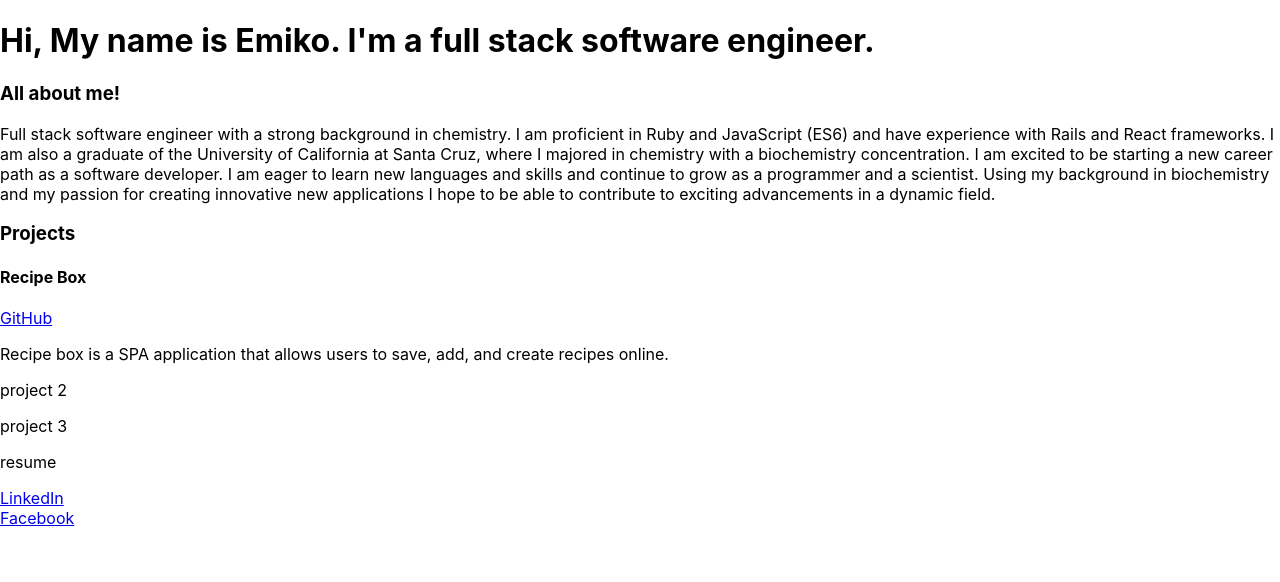
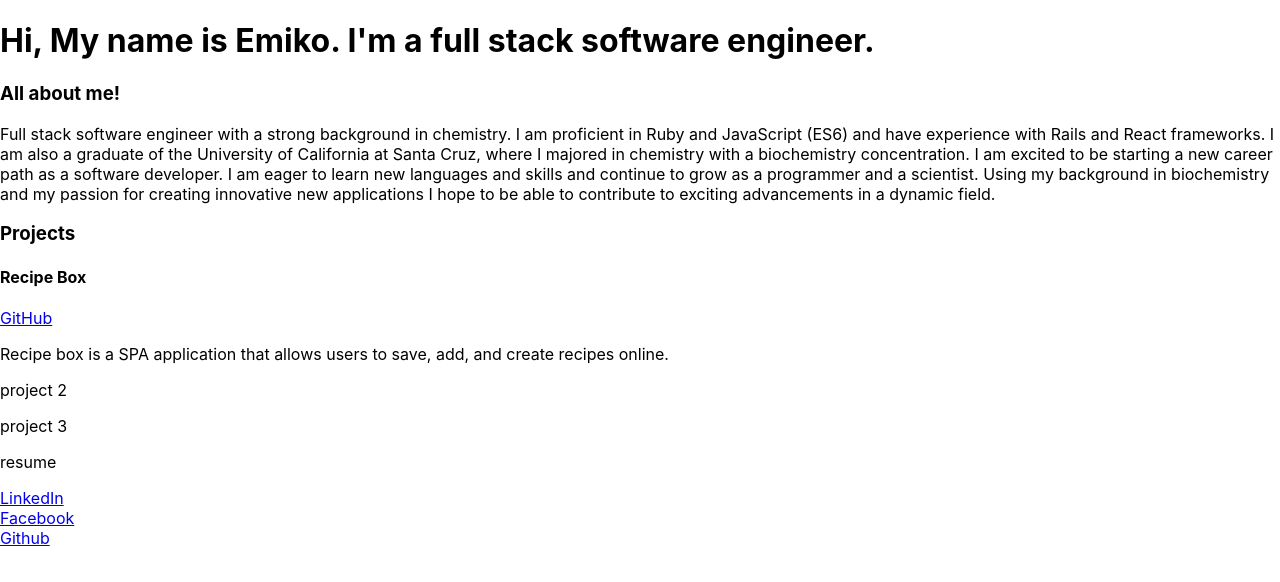
Before and after one commit to ejpijoan/myPortfolio, a React (Create React App) app: page / in a window 1280 px wide. Shown: the top 582 px of the page. Built offline with nearby package versions, Linux system fonts and the light colour scheme.

Commit message:
adds Gihub link to socials component

```diff
--- a/src/components/Socials.js
+++ b/src/components/Socials.js
@@ -6,6 +6,8 @@ function Socials () {
             <a href='https://www.linkedin.com/in/emiko-nagasawa-pijoan/'>LinkedIn</a>
             <br/>
             <a href='https://www.facebook.com/emiko.nagasawapijoan'>Facebook</a>
+            <br/>
+            <a href='https://github.com/Emi691'>Github</a>
         </div>
     )
 }
```
